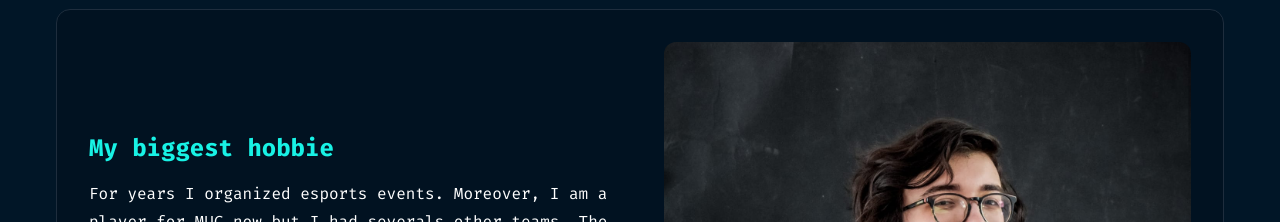
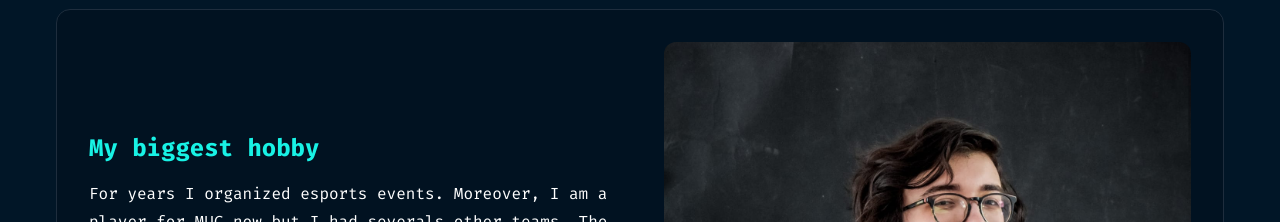
Before and after one commit to Honyoru/portfolio, a Next.js app: page /about in a window 1280 px wide. Shown: the part 780-1002 px from the top of the page. Built offline with nearby package versions, Linux system fonts and the light colour scheme; no server answers.

Commit message:
correct hobby

```diff
--- a/src/appData/index.ts
+++ b/src/appData/index.ts
@@ -192,7 +192,7 @@ export const aboutSections = [
     alt: 'Saint-Etienne',
   },
   {
-    title: 'My biggest hobbie',
+    title: 'My biggest hobby',
     text: 'For years I organized esports events. Moreover, I am a player for MUC now but I had severals other teams. The game I play is Super Smash Bros Ultimate and play only one charater : Falco. I am one of the best on my character in France and I was in the top ~300 in France',
     image: '/images/Honyoru.jpeg',
     alt: 'Honyoru',
```
